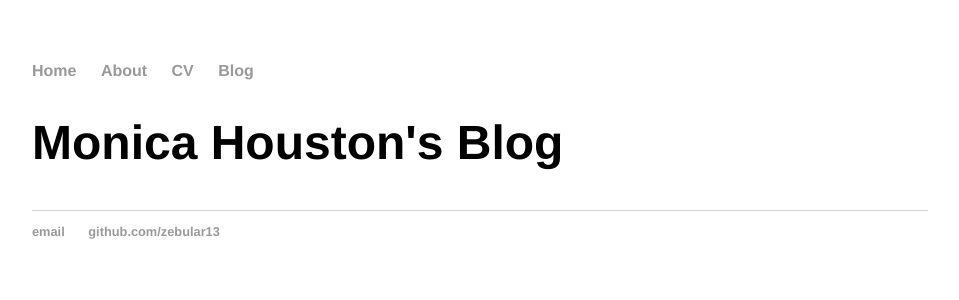
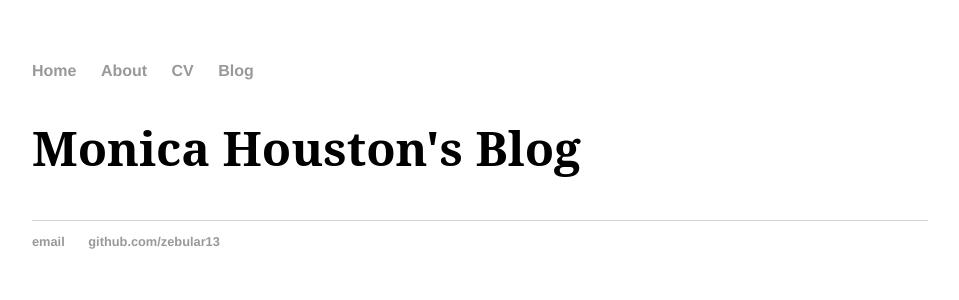
Before and after one commit to zebular13/zebular13.github.io, a Jekyll site: the page built from blog/index.html, in a window 1280 px wide. Shown: the top 300 px of the page, without its empty margins (160-1119 px from the left). Built offline with Jekyll 4.4.1, drawn with Linux system fonts in a browser that asks for light colours; the list of posts is cut into pages by our own code.

Commit message:
Update main.css

```diff
--- a/assets/css/main.css
+++ b/assets/css/main.css
@@ -5,7 +5,7 @@
 
 p, ul { font-size: 1.5em; line-height: 1.4em; color: #333; }
 
-h1, h2, h3, h4 { font-family: 'Helvetica', 'Arial', 'Sans-Serif'; }
+h1, h2, h3, h4 { font-family: 'Libre Baskerville', 'Serif'; }
 h1 { font-size: 3em;  }
 h2 { font-size: 2.7em; }
 h3 { font-size: 2.3em; }
```
